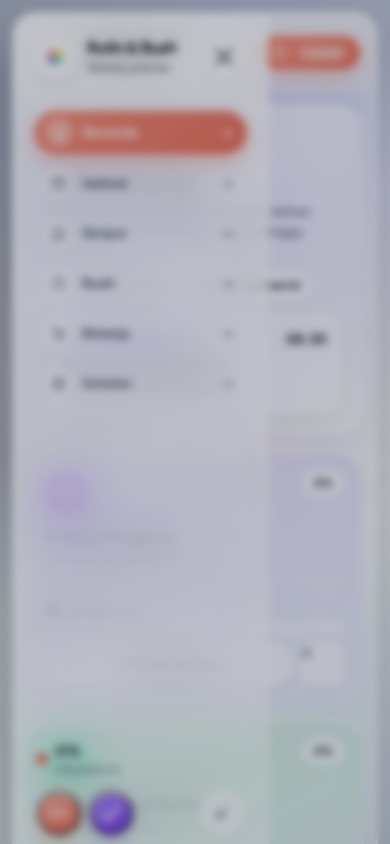
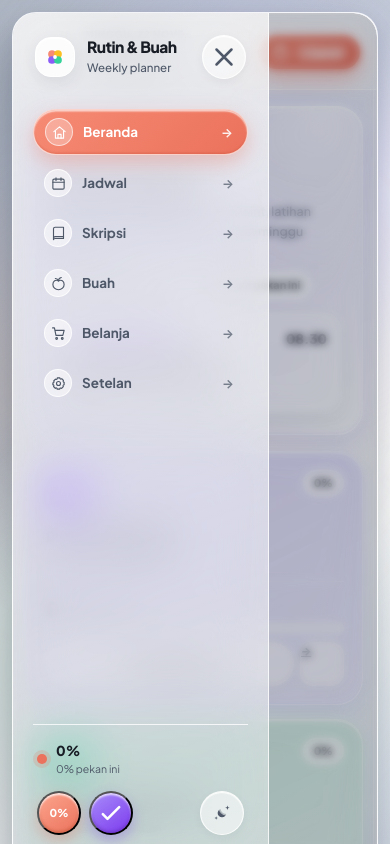
Before and after one commit to binbonnn/rutin-buah, a plain HTML site: page index.html in a window 390 px wide. Both pictures are taken after a click on the button 51 px from the left and 52 px from the top of the page. Shown: the top 844 px of the page. Drawn offline with Linux system fonts and the light colour scheme.

Commit message:
Fix mobile drawer stacking so scrim no longer blocks taps

```diff
--- a/css/styles.css
+++ b/css/styles.css
@@ -190,12 +190,18 @@ ul { margin: 0; padding: 0; list-style: none; }
 }
 [data-theme="dark"] .sidebar { background: linear-gradient(160deg, rgba(30,38,54,.94), rgba(20,26,38,.92)); }
 body.sidebar-open .sidebar { transform: translateX(0); }
+/* Scrim harus berada di dalam stacking context .app-shell, di bawah sidebar.
+   Jika diletakkan sebagai sibling body, z-index 70 menutupi sidebar (z-index 80)
+   karena .app-shell membentuk stacking context sendiri (backdrop-filter + z-index),
+   sehingga semua tap kena scrim dan sidebar jadi blur. */
 .mobile-backdrop {
-  position: fixed; inset: 0; z-index: 70;
-  background: rgba(15,23,42,.25); backdrop-filter: blur(4px);
-  opacity: 0; visibility: hidden; transition: opacity .25s ease, visibility .25s ease;
+  position: absolute; inset: 0; z-index: 70;
+  border-radius: inherit;
+  background: rgba(15,23,42,.25); backdrop-filter: blur(4px); -webkit-backdrop-filter: blur(4px);
+  opacity: 0; visibility: hidden; pointer-events: none;
+  transition: opacity .25s ease, visibility .25s ease;
 }
-body.sidebar-open .mobile-backdrop { opacity: 1; visibility: visible; }
+body.sidebar-open .mobile-backdrop { opacity: 1; visibility: visible; pointer-events: auto; }
 body.sidebar-open { overflow: hidden; }
 
 .brand { display: flex; align-items: center; gap: 12px; margin-bottom: 28px; padding: 2px; }
--- a/index.html
+++ b/index.html
@@ -24,10 +24,10 @@
     <span class="studio-bloom mint"></span>
     <span class="studio-bloom peach"></span>
   </div>
-  <div class="mobile-backdrop" id="mobile-backdrop" aria-hidden="true"></div>
   <a class="skip-link" href="#app">Lewati ke konten</a>
 
   <div class="app-shell">
+    <div class="mobile-backdrop" id="mobile-backdrop" aria-hidden="true"></div>
     <aside class="sidebar" id="sidebar" aria-label="Navigasi utama">
       <div>
         <div class="brand">
--- a/sw.js
+++ b/sw.js
@@ -1,5 +1,5 @@
 /* Service worker — offline-first app shell + cached assets */
-const CACHE = 'rutin-buah-v22';
+const CACHE = 'rutin-buah-v23';
 const SHELL = [
   './',
   './index.html',
```
Also changed, not shown: UX_MOTION_AUDIT.md (+17 -1 lines).
